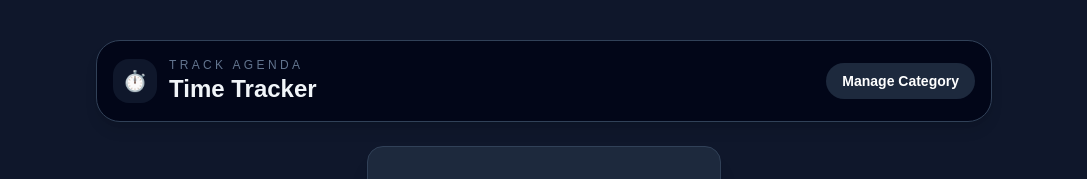
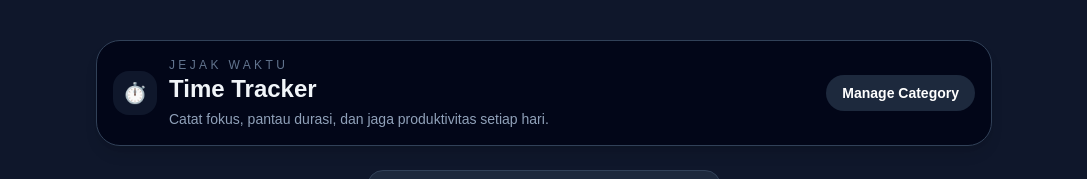
Before and after one commit to esprydi/track-agenda, a Next.js app: page / in a window 1280 px wide. Shown: the top 179 px of the page, without its empty margins (96-1183 px from the left). Built offline with nearby package versions, Linux system fonts and the light colour scheme; no server answers; the database is empty.

Commit message:
fix: menambahkan nama aplikasi dan slogan di navbar

```diff
--- a/src/app/page.js
+++ b/src/app/page.js
@@ -123,8 +123,9 @@ export default function Home() {
             <span aria-hidden="true">⏱️</span>
           </div>
           <div>
-            <p className="text-xs uppercase tracking-[0.28em] text-slate-500">Track Agenda</p>
+            <p className="text-xs uppercase tracking-[0.28em] text-slate-500">Jejak Waktu</p>
             <h1 className="text-2xl font-semibold text-slate-100">Time Tracker</h1>
+            <p className="mt-1 text-sm text-slate-400">Catat fokus, pantau durasi, dan jaga produktivitas setiap hari.</p>
           </div>
         </div>
 
```
